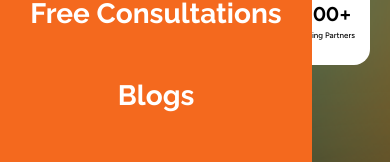
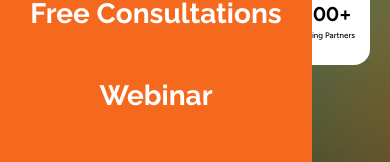
Before and after one commit to Qriocity-Company/Qriocity, a React (Vite) app: page / in a window 390 px wide. Both pictures are taken after a click on the icon 346 px from the left and 33 px from the top of the page. Shown: the part 457-619 px from the top of the page. Built offline with nearby package versions, Linux system fonts and the light colour scheme.

Commit message:
link changes

```diff
--- a/src/components/Navbar.jsx
+++ b/src/components/Navbar.jsx
@@ -114,13 +114,13 @@ export const Navbar = () => {
               Free Consultations
             </Link>
             <Link
-              to="/blogs"
-              className={isRouteActive("/blogs")}
+              to="/webinar"
+              className={isRouteActive("/webinar")}
               onClick={() => {
                 toggleMenu();
               }}
             >
-              Blogs
+              Webinar
             </Link>
 
             <HiX
```
